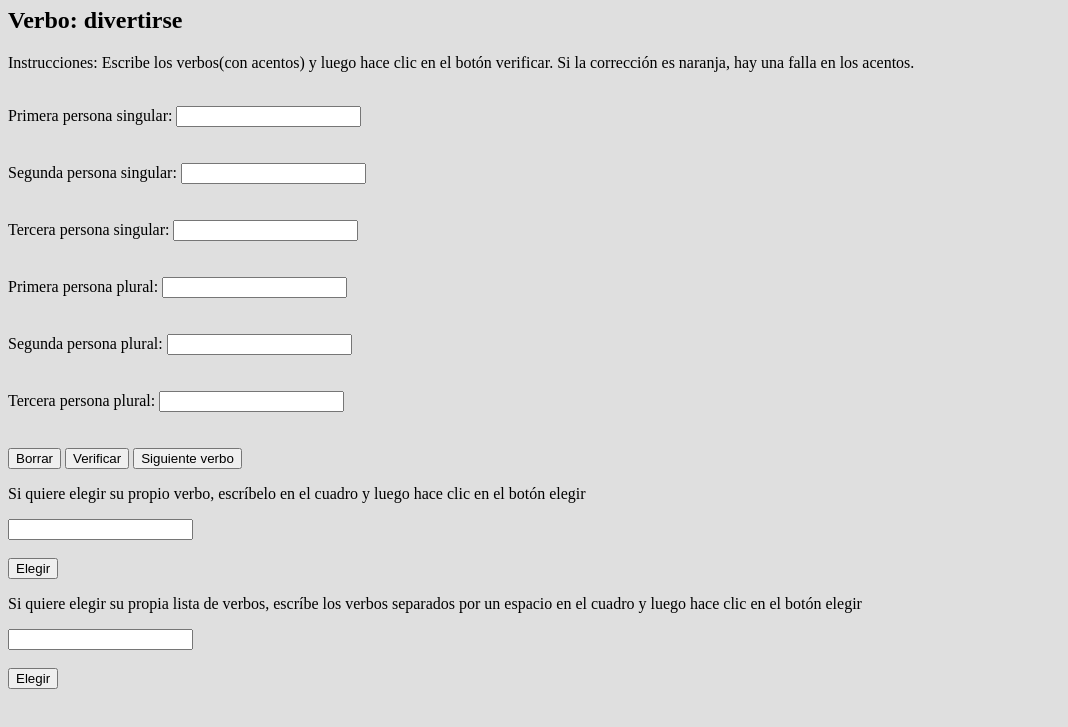
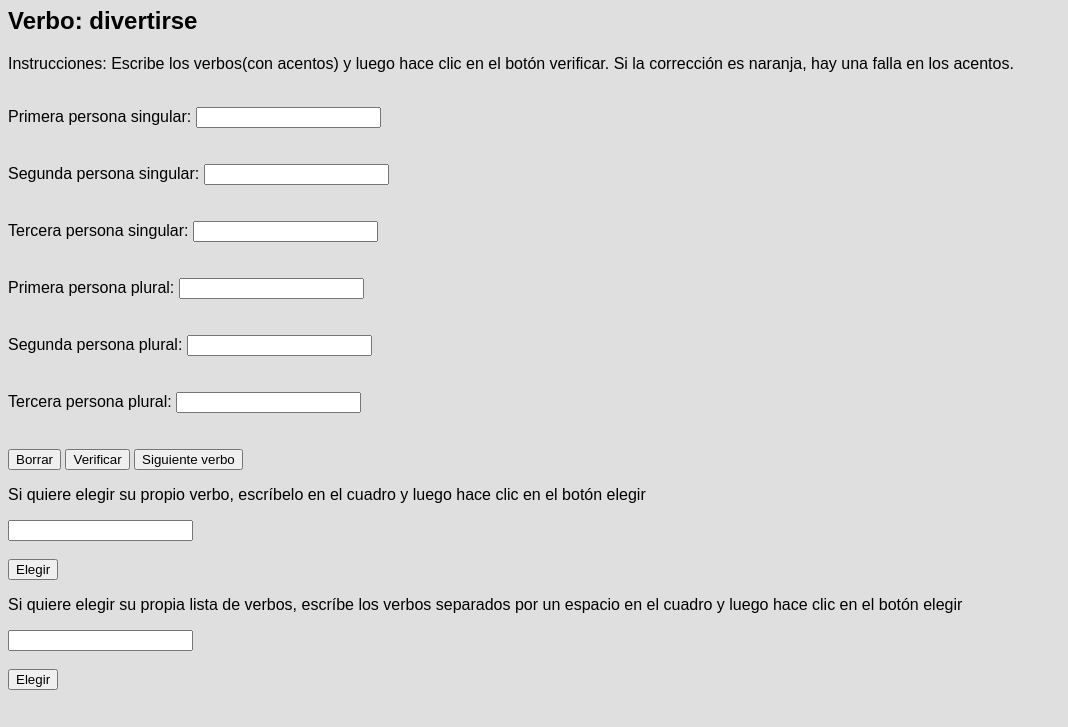
Before and after one commit to TTG3333/spanishverbpractice, a plain HTML site: page index.html in a window 1280 px wide. Shown: the part 73-800 px from the top of the page, without its empty margins (0-1068 px from the left). Drawn offline with Linux system fonts and the light colour scheme.

Commit message:
Made everything Arial

```diff
--- a/style.css
+++ b/style.css
@@ -12,4 +12,9 @@ span.incorrect {
 
 body {
     background-color: #DFDFDF;
+    font-family: Arial, Helvetica, sans-serif;
 }
+
+input {
+    font-family: Arial, Helvetica, sans-serif;
+}
```
